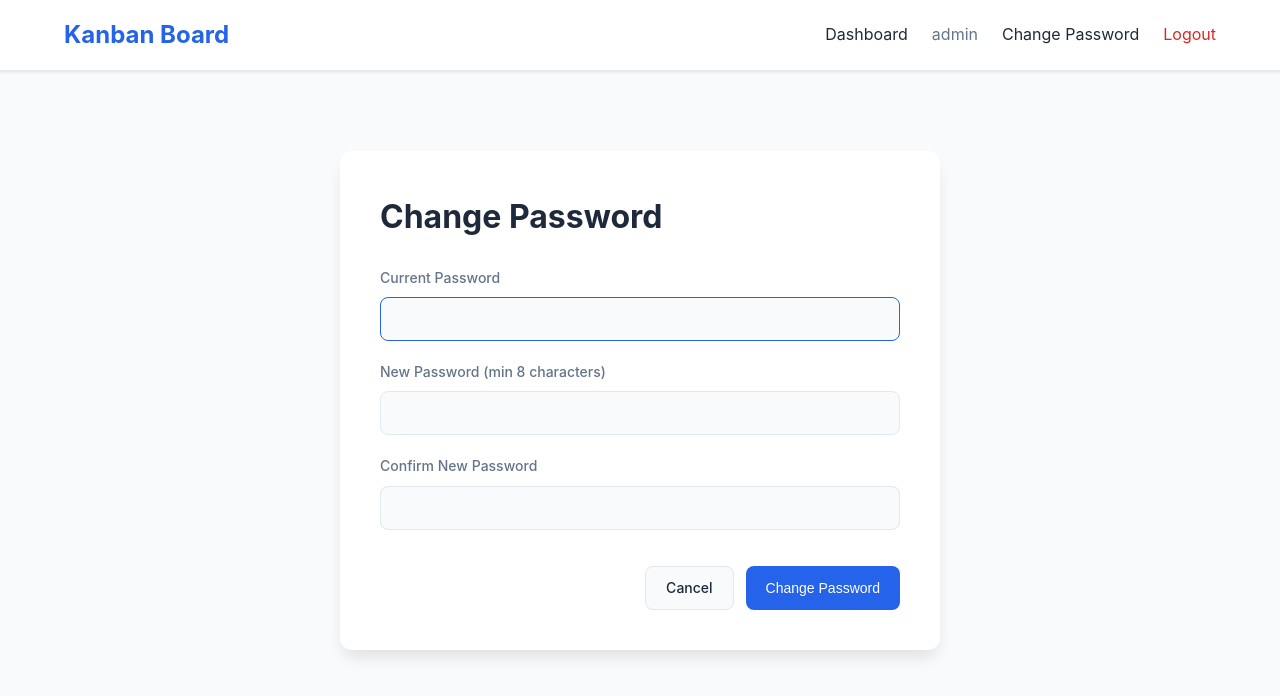
After one commit to stonergraham/kanban-app, a Flask app: page /account/change-password in a window 1280 px wide. The commit adds this page. Shown: the top 696 px of the page. Run offline with Flask 3, Linux system fonts and the light colour scheme; a user stored in the database is signed in.

Commit message:
Add password change, session config, and security headers

```diff
--- a/src/app.py
+++ b/src/app.py
@@ -1,8 +1,6 @@
 from flask import Flask, render_template, redirect, url_for, flash, request, jsonify, abort
 from flask_login import LoginManager, login_user, logout_user, login_required, current_user
-from werkzeug.security import generate_password_hash
-from datetime import datetime, timedelta
-import os
+from datetime import datetime, timedelta, timezone
 
 from config import Config
 from models import db, User, Board, Card, ActivityLog, ChecklistItem, Comment, board_members
@@ -11,6 +9,21 @@ app = Flask(__name__,
             static_folder='static',
             template_folder='templates')
 app.config.from_object(Config)
+
+# Security headers
+@app.after_request
+def set_security_headers(response):
+    response.headers['X-Frame-Options'] = 'SAMEORIGIN'
+    response.headers['X-Content-Type-Options'] = 'nosniff'
+    response.headers['X-XSS-Protection'] = '1; mode=block'
+    response.headers['Referrer-Policy'] = 'strict-origin-when-cross-origin'
+    if app.config.get('FLASK_ENV') == 'production':
+        response.headers['Content-Security-Policy'] = (
+            "default-src 'self'; "
+            "script-src 'self' 'unsafe-inline' https://cdn.jsdelivr.net; "
+            "style-src 'self' 'unsafe-inline';"
+        )
+    return response
 
 # Initialize extensions
 db.init_app(app)
@@ -32,7 +45,9 @@ with app.app_context():
         admin.set_password('admin123')
         db.session.add(admin)
         db.session.commit()
-        print("✓ Created default admin user (username: admin, password: admin123)")
+        print("⚠️  SECURITY WARNING: Default admin user created!")
+        print("⚠️  Username: admin | Password: admin123")
+        print("⚠️  CHANGE THIS PASSWORD IMMEDIATELY!")
 
 # ============================================================================
 # AUTHENTICATION ROUTES
@@ -117,6 +132,34 @@ def register():
 def logout():
     logout_user()
     return redirect(url_for('login'))
+
+@app.route('/account/change-password', methods=['GET', 'POST'])
+@login_required
+def change_password():
+    if request.method == 'POST':
+        current_password = request.form.get('current_password')
+        new_password = request.form.get('new_password')
+        confirm_password = request.form.get('confirm_password')
+
+        if not current_user.check_password(current_password):
+            flash('Current password is incorrect', 'error')
+            return render_template('change_password.html')
+
+        if new_password != confirm_password:
+            flash('New passwords do not match', 'error')
+            return render_template('change_password.html')
+
+        if len(new_password) < 8:
+            flash('Password must be at least 8 characters', 'error')
+            return render_template('change_password.html')
+
+        current_user.set_password(new_password)
+        db.session.commit()
+
+        flash('Password changed successfully!', 'success')
+        return redirect(url_for('dashboard'))
+
+    return render_template('change_password.html')
 
 # ============================================================================
 # DASHBOARD
@@ -364,13 +407,13 @@ def move_card(card_id):
 
     old_column = card.column
     card.column = new_column
-    card.last_moved_at = datetime.utcnow()
+    card.last_moved_at = datetime.now(timezone.utc)
 
     # Update timestamps based on column
     if new_column == 'in_progress' and not card.in_progress_at:
-        card.in_progress_at = datetime.utcnow()
+        card.in_progress_at = datetime.now(timezone.utc)
     elif new_column == 'complete' and not card.completed_at:
-        card.completed_at = datetime.utcnow()
+        card.completed_at = datetime.now(timezone.utc)
 
     # Get next position in new column
     max_position = db.session.query(db.func.max(Card.position)).filter_by(
@@ -533,7 +576,6 @@ def assign_card(card_id):
 
         # Verify assignee has access to board
         if assignee and (assignee.id == board.owner_id or assignee in board.members):
-            old_assignee = card.assignee.username if card.assignee else 'Unassigned'
             card.assignee_id = assignee_id
 
             # Log activity
@@ -677,8 +719,8 @@ def calculate_board_metrics(board_id):
     weekly_created = {}
     weekly_completed = {}
     for i in range(4, -1, -1):
-        week_start = datetime.utcnow() - timedelta(weeks=i + 1)
-        week_end = datetime.utcnow() - timedelta(weeks=i)
+        week_start = datetime.now(timezone.utc) - timedelta(weeks=i + 1)
+        week_end = datetime.now(timezone.utc) - timedelta(weeks=i)
         label = week_start.strftime('%b %d')
         weekly_created[label] = len([c for c in all_cards if week_start <= c.created_at < week_end])
         weekly_completed[label] = len([
@@ -764,7 +806,7 @@ def calculate_user_metrics(user_id, board_ids):
     avg_completion_time = round(sum(completion_times) / len(completion_times), 1) if completion_times else 0
 
     # Recent activity (last 7 days)
-    seven_days_ago = datetime.utcnow() - timedelta(days=7)
+    seven_days_ago = datetime.now(timezone.utc) - timedelta(days=7)
     cards_this_week = len([c for c in all_cards if c.created_at >= seven_days_ago])
     completed_this_week = len([c for c in completed_cards if c.completed_at and c.completed_at >= seven_days_ago])
 
@@ -778,7 +820,7 @@ def calculate_user_metrics(user_id, board_ids):
     trend_labels = []
     trend_data = []
     for i in range(6, -1, -1):
-        date = datetime.utcnow() - timedelta(days=i)
+        date = datetime.now(timezone.utc) - timedelta(days=i)
         trend_labels.append(date.strftime('%b %d'))
         day_start = date.replace(hour=0, minute=0, second=0, microsecond=0)
         day_end = day_start + timedelta(days=1)
@@ -1016,7 +1058,7 @@ def edit_comment(comment_id):
         return jsonify({'error': 'Text is required'}), 400
 
     comment.text = text
-    comment.edited_at = datetime.utcnow()
+    comment.edited_at = datetime.now(timezone.utc)
     db.session.commit()
 
     return jsonify({'success': True})
@@ -1053,7 +1095,7 @@ def archive_card(card_id):
         return jsonify({'error': 'Access denied'}), 403
 
     card.archived = True
-    card.archived_at = datetime.utcnow()
+    card.archived_at = datetime.now(timezone.utc)
     db.session.commit()
 
     flash(f'Card "{card.title}" archived', 'success')
--- a/src/templates/base.html
+++ b/src/templates/base.html
@@ -15,6 +15,7 @@
             <div class="nav-links">
                 <a href="{{ url_for('dashboard') }}">Dashboard</a>
                 <span class="nav-user">{{ current_user.username }}</span>
+                <a href="{{ url_for('change_password') }}">Change Password</a>
                 <a href="{{ url_for('logout') }}" class="btn-logout">Logout</a>
             </div>
         </div>
--- /dev/null
+++ b/src/templates/change_password.html
@@ -0,0 +1,33 @@
+{% extends "base.html" %}
+
+{% block title %}Change Password - {{ config.APP_NAME }}{% endblock %}
+
+{% block content %}
+<div class="form-container">
+    <div class="form-card">
+        <h1>Change Password</h1>
+
+        <form method="POST" class="standard-form">
+            <div class="form-group">
+                <label for="current_password">Current Password</label>
+                <input type="password" id="current_password" name="current_password" required autofocus>
+            </div>
+
+            <div class="form-group">
+                <label for="new_password">New Password (min 8 characters)</label>
+                <input type="password" id="new_password" name="new_password" required minlength="8">
+            </div>
+
+            <div class="form-group">
+                <label for="confirm_password">Confirm New Password</label>
+                <input type="password" id="confirm_password" name="confirm_password" required minlength="8">
+            </div>
+
+            <div class="form-actions">
+                <a href="{{ url_for('dashboard') }}" class="btn btn-secondary">Cancel</a>
+                <button type="submit" class="btn btn-primary">Change Password</button>
+            </div>
+        </form>
+    </div>
+</div>
+{% endblock %}
```
Also changed, not shown: src/config.py (+8 -0 lines).
